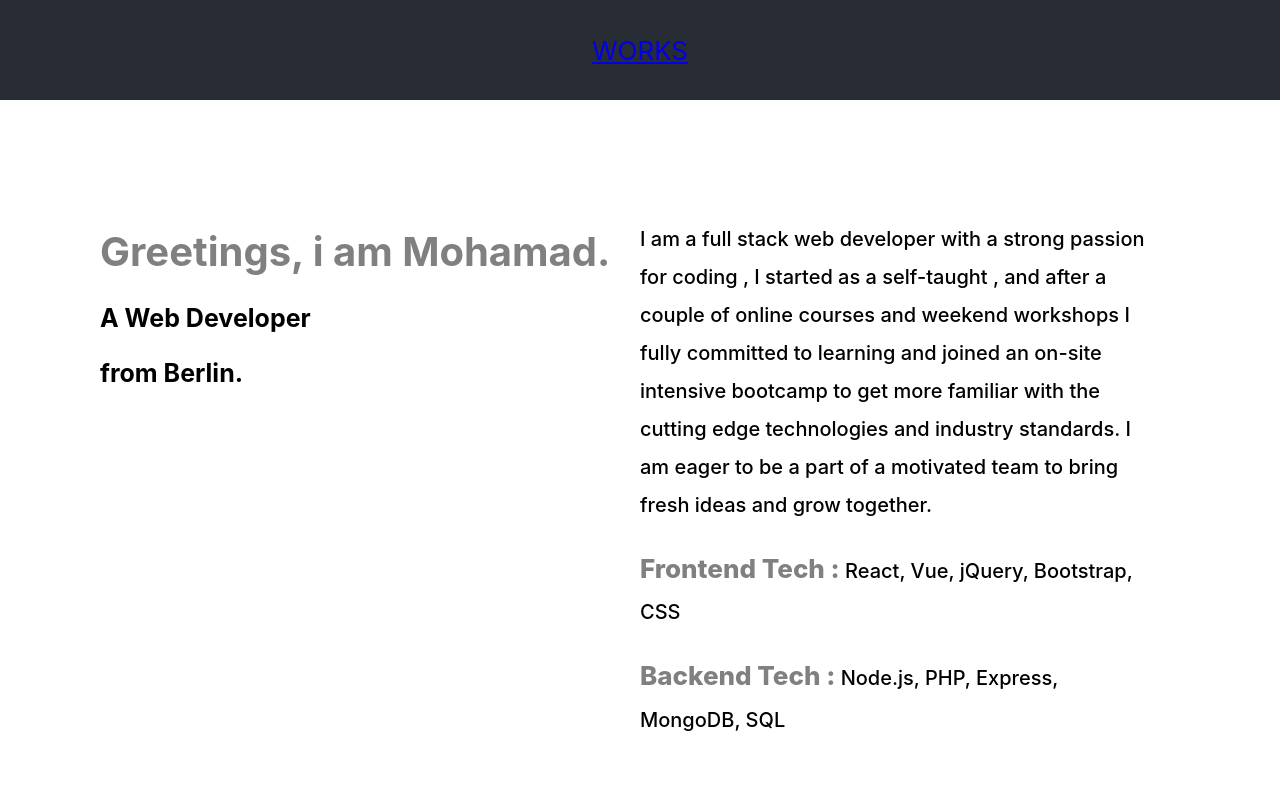
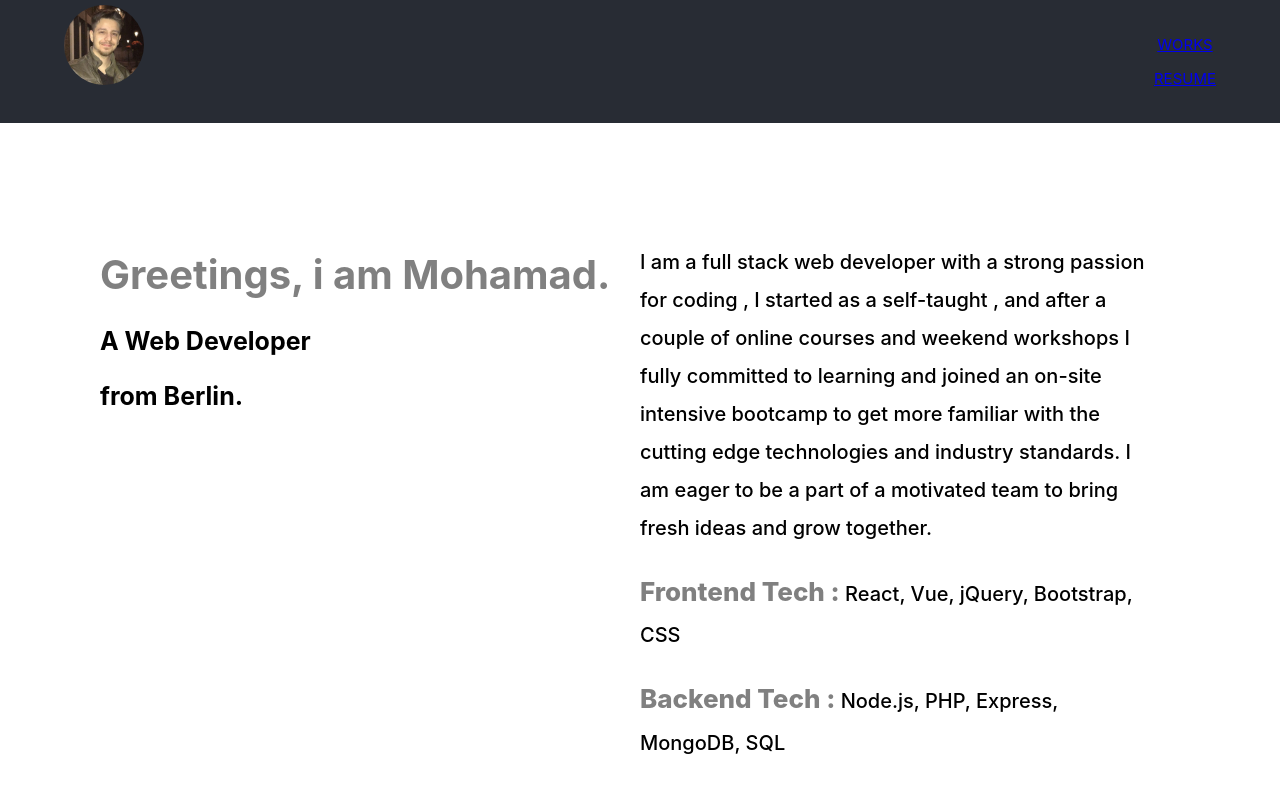
Before and after one commit to mohamadsoufi/Portfolio, a React (Create React App) app: page / in a window 1280 px wide. Shown: the top 800 px of the page. Built offline with nearby package versions, Linux system fonts and the light colour scheme.

Commit message:
added Project component with CSS

```diff
--- a/src/App.js
+++ b/src/App.js
@@ -12,7 +12,8 @@ function App() {
     data.forEach((proj) => {
         return (project = proj);
     });
-    let { id, year, title, img, technologies } = project;
+    let { id, year, title, img, technologies, description } = project;
+
     return (
         <BrowserRouter>
             <div className="App">
@@ -22,14 +23,15 @@ function App() {
                 <main className="App-main">
                     <Route exact path="/" component={Home} />
                     <Route exact path="/" component={WorksList} />
+                    <Route path={`/project/:title`} component={Project} />
+                </main>
+                <footer>
+                    <a href="https://github.com/mohamadsoufi">Github </a>
 
-                    <Route
-                        exact
-                        path={`/project/${title}`}
-                        render={() => <Project proj={project} />}
-                    />
-                </main>
-                <footer></footer>
+                    <a href="https://www.linkedin.com/in/mohamad-soufi/">
+                        LinkedIn
+                    </a>
+                </footer>
             </div>
         </BrowserRouter>
     );
--- /dev/null
+++ b/src/components/Header.css
@@ -0,0 +1,22 @@
+.avatar {
+    height: 80px;
+    width: 80px;
+    object-fit: cover;
+    border-radius: 50px;
+}
+
+.container {
+    display: flex;
+    justify-content: space-between;
+    width: 90vw;
+    padding: 5px 0;
+}
+
+.header-links {
+    margin: 15px 0;
+}
+
+.header-links a {
+    font-size: 15px;
+    margin: 10px 0;
+}
--- a/src/components/Header.js
+++ b/src/components/Header.js
@@ -1,11 +1,20 @@
 import React from "react";
+import "./Header.css";
 
 export default function Header() {
     return (
-        <div>
-            <a href="/#">
-                <p>WORKS</p>
-            </a>
+        <div className="container">
+            <div>
+                <img className="avatar" src="../avatar.jpg" alt="avatar" />
+            </div>
+            <div className="header-links">
+                <a href="/#">
+                    <p>WORKS</p>
+                </a>
+                <a href="/#">
+                    <p>RESUME</p>
+                </a>
+            </div>
         </div>
     );
 }
--- /dev/null
+++ b/src/components/Project.css
@@ -0,0 +1,54 @@
+button {
+    color: white;
+    background-color: rgba(27, 27, 82, 0.945);
+    margin: 20px 0;
+    padding: 0 15px;
+    text-decoration: none;
+    text-transform: uppercase;
+    text-align: center;
+    border: none;
+    border-radius: 5px;
+    font-size: 18px;
+    font-weight: 500;
+    height: 35px;
+    cursor: pointer;
+    transition: color 0.15s ease-in, color 0.15s ease-in;
+}
+
+button:hover {
+    color: gray;
+    background-color: white;
+    border: 2px solid black;
+    border-radius: 5px;
+    font-weight: 500;
+}
+
+.project-card-info-container {
+    text-align: start;
+}
+
+.project-card-img-container {
+    max-width: 1300px;
+    margin: 40px auto;
+    padding: 5px;
+    border-radius: 5px;
+    display: flex;
+    flex-direction: row;
+    justify-content: space-between;
+    text-align: start;
+    cursor: pointer;
+    transition: transform 0.5s cubic-bezier(0.18, 0.89, 0.4, 1.03),
+        box-shadow 0.2s ease-in;
+    box-shadow: 0 4px 17px rgba(0, 0, 0, 0.48);
+}
+
+.project-card-img-container:hover {
+    transform: scale(1.02);
+}
+
+.project-img-info {
+    width: 100%;
+    /* position: absolute; */
+    height: auto;
+    object-fit: contain;
+}
--- a/src/components/Project.js
+++ b/src/components/Project.js
@@ -1,31 +1,35 @@
 import React from "react";
-import { Route, Link } from "react-router-dom";
+import { Link } from "react-router-dom";
 
 import data from "../data.json";
+import "./Project.css";
 
 export default function Project(props) {
-    console.log("props :", props);
-    let { id, year, title, img, technologies } = props.proj;
-
-    // let proj;
-    // data.forEach((project) => {
-    //     if (project.title === props.location.pathname.slice(9)) {
-    //         console.log("project :", project);
-    //         return (proj = project);
-    //     }
-    // });
-    // let { id, year, title, img, technologies } = proj;
+    let proj;
+    data.forEach((project) => {
+        if (project.title === props.location.pathname.slice(9)) {
+            return (proj = project);
+        }
+    });
+    let { year, title, img, description } = proj;
 
     return (
-        <div>
+        <div className="project-card-info-container">
             <Link to="/">
                 <button>Back to Works</button>
             </Link>
-            <p>{title}</p>
-            <h1>testttt</h1>
-            <p>testttt</p>
-            <p>testttt</p>
-            <p>testttt</p>
+            <p>{year}</p>
+            <h1>{title}</h1>
+            <h3>{description}</h3>
+            <div className="project-card-img-container">
+                <picture>
+                    <img
+                        className="project-img-info"
+                        src={"." + img}
+                        alt="project"
+                    />
+                </picture>
+            </div>
         </div>
     );
 }
--- a/src/components/ProjectCard.js
+++ b/src/components/ProjectCard.js
@@ -1,8 +1,7 @@
 import React from "react";
-// import Project from "../components/Project";
 import "./ProjectCard.css";
 
-import { Route, Link } from "react-router-dom";
+import { Link } from "react-router-dom";
 
 export default function ProjectCard(props) {
     const { year, title, img, technologie, bgColor } = props;
--- a/src/data.json
+++ b/src/data.json
@@ -3,6 +3,7 @@
         "_id": "1",
         "year": "2020",
         "title": "Neighbours",
+        "description": "With this e-commerce App, you can make an account and then start offering or requesting food with your Neighbours, you can also see their offers and requests on google maps.",
         "img": "default",
         "technologies": ["svg", "svg", "svg"],
         "bgColor": "#B4C4AE"
@@ -11,6 +12,7 @@
         "_id": "2",
         "year": "2020",
         "title": "Imageboard",
+        "description": "With Imageboard App, you can browse some last recently uploaded images from users and you can add your own images and comments on the image card.",
         "img": "default",
         "technologies": ["svg", "svg", "svg"],
         "bgColor": "#A2ABAB"
@@ -19,6 +21,7 @@
         "_id": "3",
         "year": "2020",
         "title": "Petition",
+        "description": "Online Indoor petition where users can login and sign the petition and see who also signed it already.",
         "img": "./petition.png",
         "technologies": ["svg", "svg"],
         "bgColor": "#7D869C"
```
Also changed, not shown: public/avatar.jpg (added), public/my-cv.png (added).
